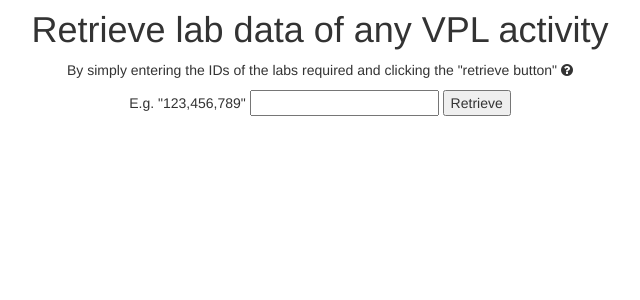
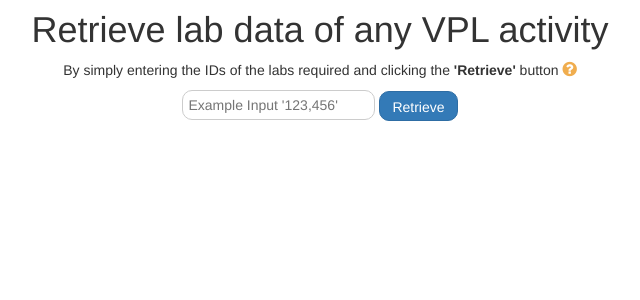
Before and after one commit to AA25/visualisationEngine, a PHP site: page /views/htmlImprov/aggregateCharts.html in a window 1280 px wide. Shown: the part 50-350 px from the top of the page, without its empty margins (320-960 px from the left). Run offline with PHP 8.4, Linux system fonts and the light colour scheme; some libraries are stand-ins or nearby versions.

Commit message:
FE of input of the retrieval page updates

```diff
--- a/views/cssImprov/visualEng.css
+++ b/views/cssImprov/visualEng.css
@@ -81,6 +81,9 @@ a {
 .font-large {
     font-size: 18px !important;
 }
+.fa-1-2x{
+    font-size: 1.2em;
+}
 /*END CSS FOR ALL CONTENT **************************/
 
 /*START CSS FOR CHARTS *****************************/
@@ -89,6 +92,31 @@ a {
 }
 /*END CSS FOR CHARTS **************************/
 
+/*START CSS FOR INPUT BOX *****************************/
+#labEntries {
+    border-radius: 10px;
+    /* border-color: #32CD32; */
+    border-style: solid;
+    border-width: thin;
+    border-color: #ccc;
+    height: 30px;
+    padding: 5px;
+}
+#labEntries:focus {
+    outline:none;
+}
+#retrieveID:focus {
+    outline:none;
+}
+#retrieveID:focus {
+    border-color: inherit;
+}
+#retrieveID{
+    height: 30px;
+    border-radius: 10px;
+    padding-top: 5px;
+}
+/*END CSS FOR INPUT **************************/
 
 /*START CSS FOR THE TABLE **************************/
 #chartContainer {
--- a/views/htmlImprov/aggregateCharts.html
+++ b/views/htmlImprov/aggregateCharts.html
@@ -23,17 +23,20 @@
     <section class="txt-center">
         <h1>Retrieve lab data of any VPL activity</h1>
         <p>
-            By simply entering the IDs of the labs required and clicking the "retrieve button"
-            <i class="fa fa-question-circle fa-1x" aria-hidden="true" data-toggle="tooltip" data-placement="right" title="The ID for a VPL lab can be found by going unto the lab page on Moodle and copying the ID from its URL."></i>
+            By simply entering the IDs of the labs required and clicking the <b>'Retrieve'</b> button
+            <i class="fa fa-question-circle fa-1-2x" style="color:#f0ad4e" aria-hidden="true" data-toggle="tooltip" data-placement="right" title="The ID for a VPL lab can be found by going unto the lab page on Moodle and copying the ID from its URL."></i>
         </p>
 
         <form>
-            E.g. "123,456,789"
-            <input id="labEntries" type="text" name="labs" value="">
-            <input type="button" value="Retrieve" onclick="labInputs()">
+            <input id="labEntries" type="text" name="labs" value="" placeholder="Example Input '123,456'">
+            <input id="retrieveID" type="button" class="btn btn-primary" value="Retrieve" onclick="labInputs()">
         </form>
 
-        <div id="loader" class="mg-t-20 displayNone"><i class="fa fa-cog fa-spin fa-3x fa-fw"></i></br><span>One moment...</span></div>
+        <div id="loader" class="mg-t-20 displayNone">
+            <i class="fa fa-cog fa-spin fa-3x fa-fw"></i></br>
+            <span>A valid string has been inputted</span>
+            <span>One moment...</span>
+        </div>
     </section>
 
     <section id="aggPieCharts" class="disp-none pb-20">
--- a/views/jsImprov/aggregateCharts.js
+++ b/views/jsImprov/aggregateCharts.js
@@ -25,22 +25,36 @@ function labInputs(){
     if (verifyLabInputs(labInputsArr)){
         retrieveData(labInputsArr);
         //console.log("its valid");
+        $("#labEntries").css('border-color','#32CD32');
     }else{
+        $("#labEntries").css('border-color','#800000');
         //console.log("not valid");
     }
 }
 
 function retrieveData(postData){
     $("#loader").show();
+    $("#retrieveID").removeClass('btn-primary');
+    $("#retrieveID").removeClass('btn-danger');
+    $("#retrieveID").addClass('btn-primary');
     $.ajax({
       url: "aggregateChartsHTML.php?function=getWholeData",
       data: {serverData : postData},
       type: 'post',
       error: function(XMLHttpRequest, textStatus, errorThrown){
           $("#loader").hide();
-         alert('status:' + XMLHttpRequest.status + ', status text: ' + XMLHttpRequest.statusText);
+          $("#labEntries").css('border-color','#800000');
+          $("#retrieveID").removeClass('btn-primary');
+          $("#retrieveID").addClass('btn-danger');
+          //alert('status:' + XMLHttpRequest.status + ', status text: ' + XMLHttpRequest.statusText);
       },
       success: function(result){
+          succCall(result);
+      }
+    });
+}
+
+function succCall (result){
     var resultCont = JSON.parse(result);
     var jsonLabData = resultCont[0];
     jsonLabData = cleanUpTable(jsonLabData);
@@ -53,9 +67,10 @@ function retrieveData(postData){
     $("#loader").hide();
     $('#aggPieCharts').removeClass('disp-none');
     $("#aggFooter").show();
-      }
-   });
-}
+    $("#retrieveID").removeClass('btn-primary');
+    $("#retrieveID").removeClass('btn-danger');
+    $("#retrieveID").addClass('btn-success');
+};
 
 function cleanUpTable(jsonLabData){
     //fullName//question//stuAvgTime//stuAvgGrade//stuTimes//stuGrades
```
Lines whose indentation alone changed are shown as unchanged.
